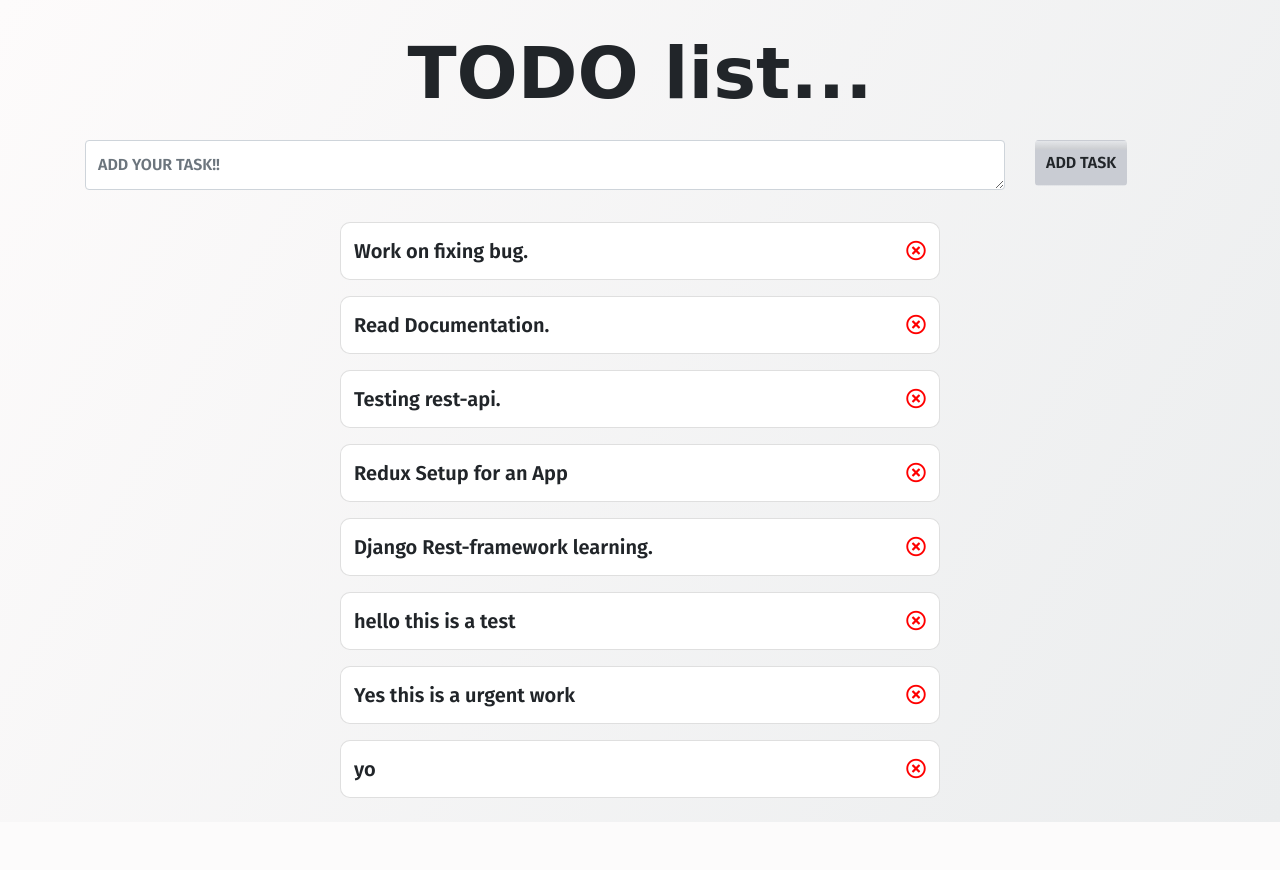
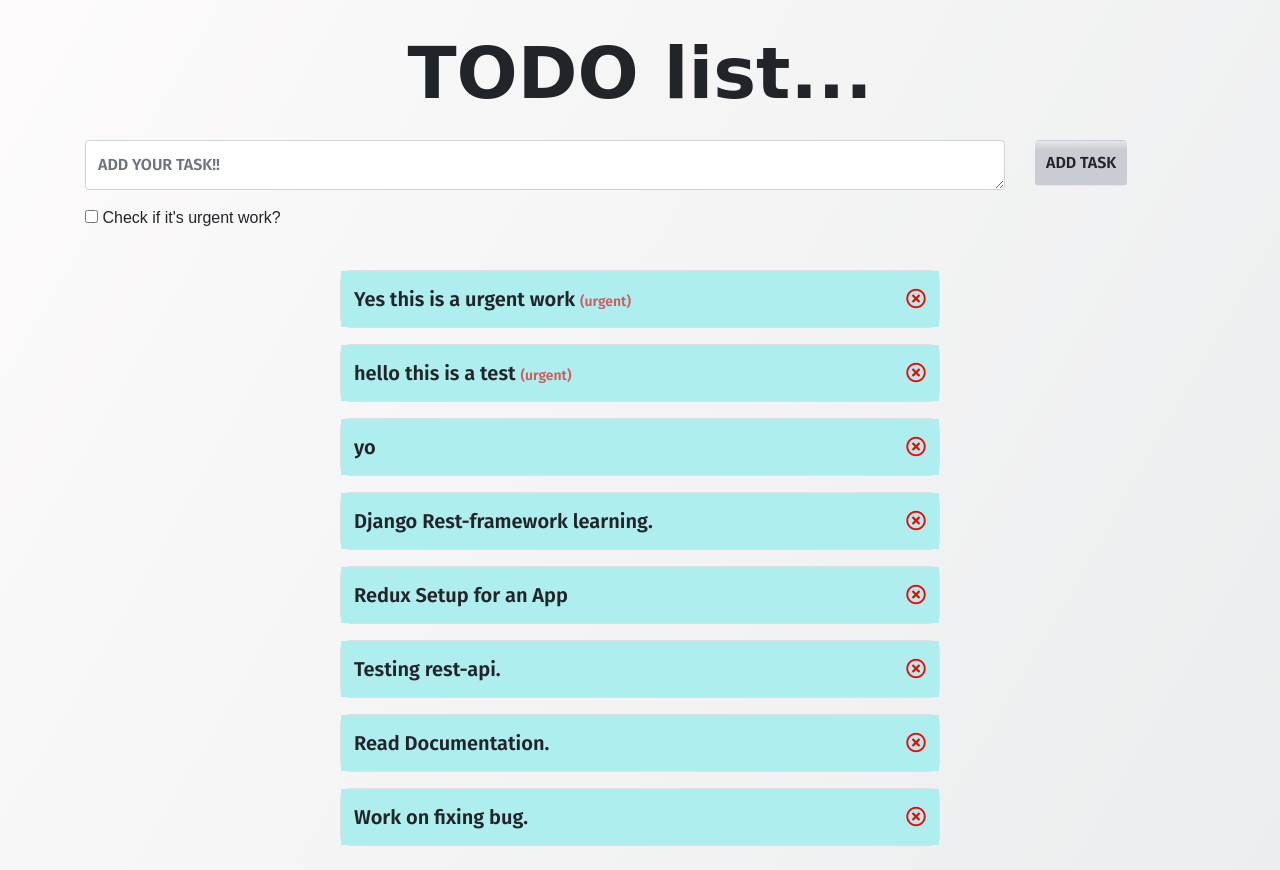
Before and after one commit to piyushmittal20/django_todolist_app, a Django app: page / in a window 1280 px wide. Before the commit the page ends 822 px from the top, so only its background shows below. Run offline with Django 3.2, Linux system fonts and the light colour scheme; data comes from the database, SQL or seed files in the repository; both versions use the stored data as it was after the commit; some web fonts are replaced.

Commit message:
Did some awesome changes and a little styling"

```diff
--- a/templates/index.html
+++ b/templates/index.html
@@ -41,6 +41,7 @@
             padding: 13px;
             font-family: 'Fira Sans', sans-serif;
             font-size: 20px;
+            background-color: paleturquoise;
         }
         .form-control {
             padding: 12px;
@@ -84,6 +85,10 @@
                         <div class="form-group">
                             <textarea class="form-control" name="text" placeholder="ADD YOUR TASK!!" id="exampleFormControlTextarea1" rows="1"></textarea>
                         </div>
+                        <div class="form-group">
+                            <input type="checkbox" id="vehicle1" name="is_urge">
+                            <label for="vehicle1">Check if it's urgent work?</label><br>
+                        </div>
                     </div>
                     <div class="col-md-2">
                         <button type="submit" class="btn">ADD TASK</button>
@@ -94,7 +99,13 @@
                 {% for task in tasks %}
                 <div class="card my-3">
                     <div class="card-body">
-                        {{task.task_name}}
+
+                        {% if task.is_urgent %}
+                            {{task.task_name}} <span style="color: indianred;font-size: 14px; ">(urgent)</span>
+                        {%else%}
+                            {{task.task_name}}
+                        {%endif%}
+
                         <span><a class="delete" href="delete/{{task.id}}"><i class="far fa-times-circle"></i></a></span>
                     </div>
                 </div>
--- a/todo/models.py
+++ b/todo/models.py
@@ -4,6 +4,7 @@ from django.db import models
 
 class Task(models.Model):
     task_name = models.CharField(max_length=1000)
+    is_urgent = models.BooleanField(blank=True)
 
     def __str__(self):
         return self.task_name
--- a/todo/views.py
+++ b/todo/views.py
@@ -5,10 +5,16 @@ from .models import Task
 # Create your views here.
 
 def index(request):
-    tasks = Task.objects.all()
+    orderbyList = ['-is_urgent','-id']
+    tasks = Task.objects.all().order_by(*orderbyList)
     if request.method == 'POST':
         task = request.POST.get('text', '')
-        task = Task(task_name=task)
+        urge = request.POST.get('is_urge','')
+        if urge == 'on':
+            urge = True
+        else:
+            urge = False
+        task = Task(task_name=task,is_urgent=urge)
         task.save()
         return redirect('/')
     return render(request, 'index.html', {'tasks': tasks})
```
Also changed, not shown: db.sqlite3, todo/migrations/0002_task_is_urgent.py (added), todo/migrations/0003_auto_20210214_1529.py (added).
